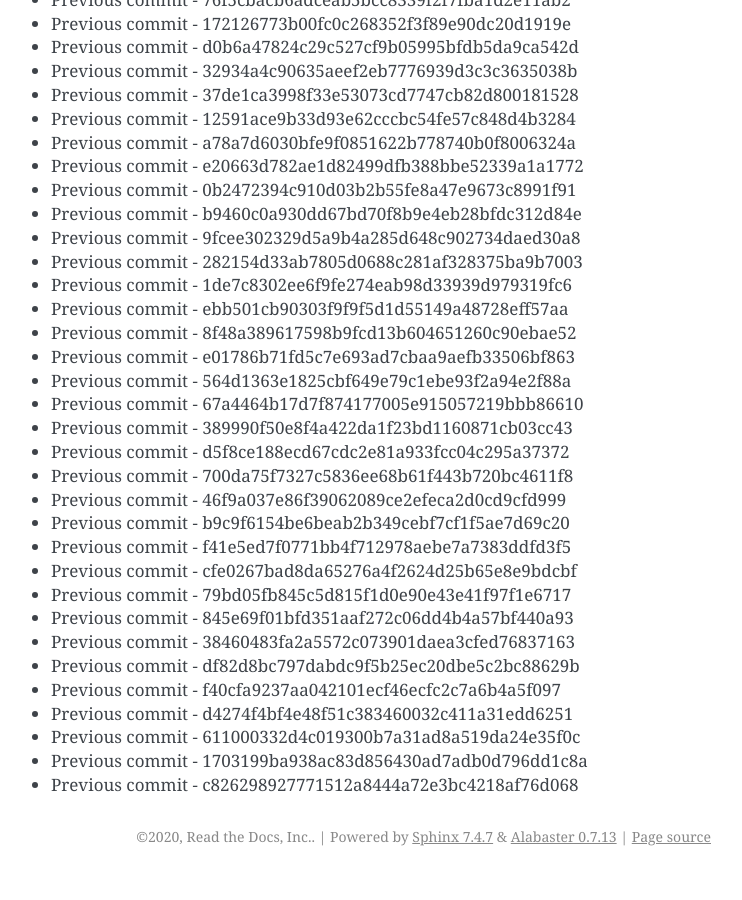
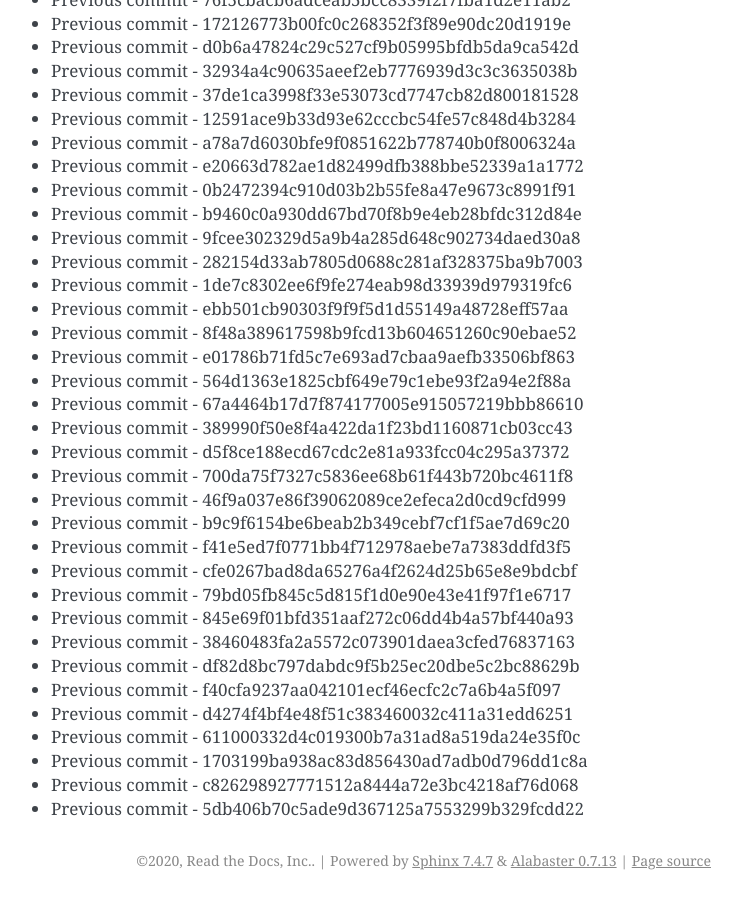
Before and after one commit to readthedocs/rtd-git-stresstest, a Sphinx documentation site: the page built from docs/updates.rst, in a window 1280 px wide and 900 px high, scrolled down 33900 px. Shown: the whole window, without its empty margins (399-1141 px from the left). Built offline with Sphinx 7.4.7, drawn with Linux system fonts in a browser that asks for light colours; before the commit the page ends 34776 px from its top, so only the background shows below that.

Commit message:
Generating commit from previous: 5db406b70c5ade9d367125a7553299b329fcdd22

```diff
--- a/docs/updates.rst
+++ b/docs/updates.rst
@@ -1456,3 +1456,4 @@ It can be tested for any performance characteristics.
 * Previous commit - 611000332d4c019300b7a31ad8a519da24e35f0c
 * Previous commit - 1703199ba938ac83d856430ad7adb0d796dd1c8a
 * Previous commit - c826298927771512a8444a72e3bc4218af76d068
+* Previous commit - 5db406b70c5ade9d367125a7553299b329fcdd22
```
